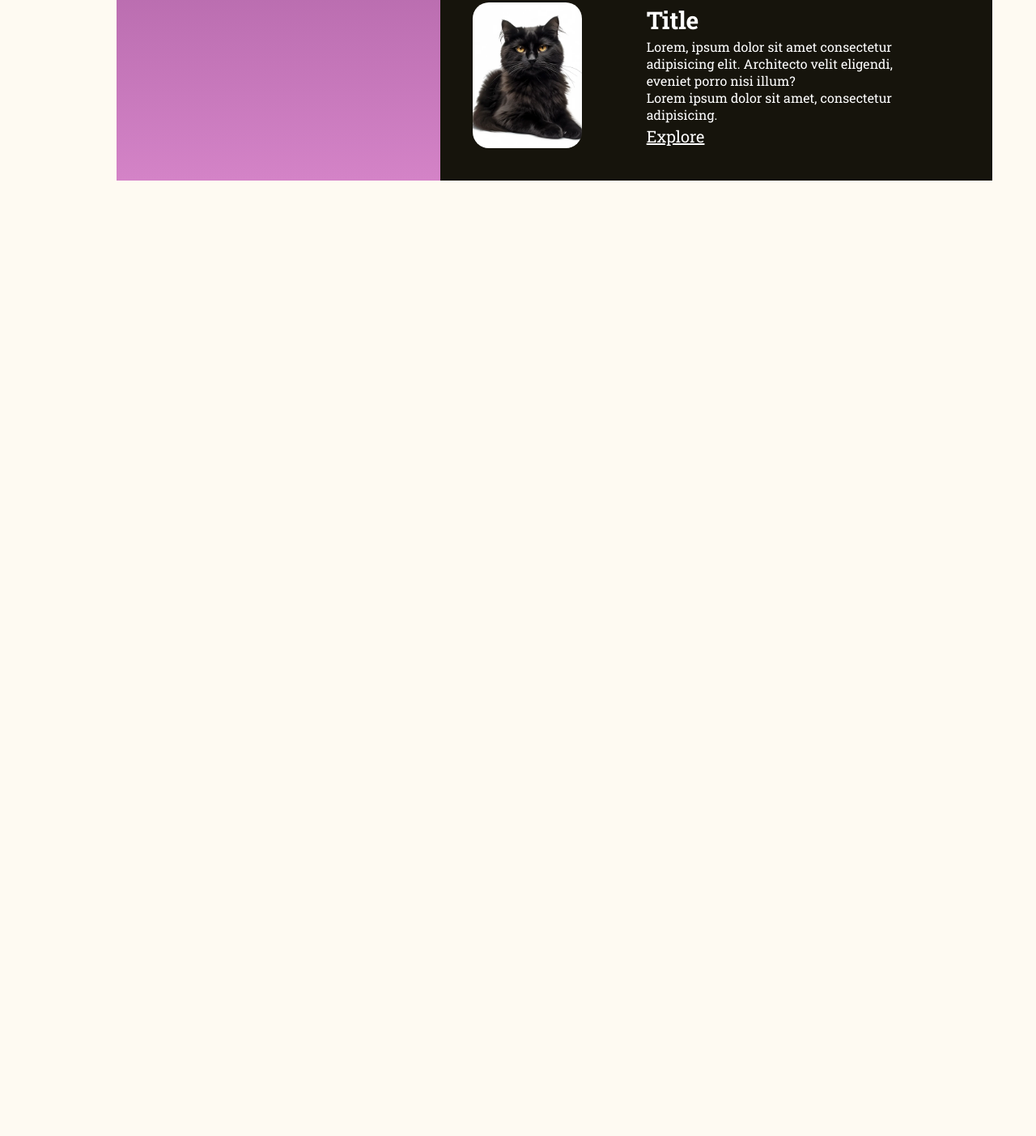
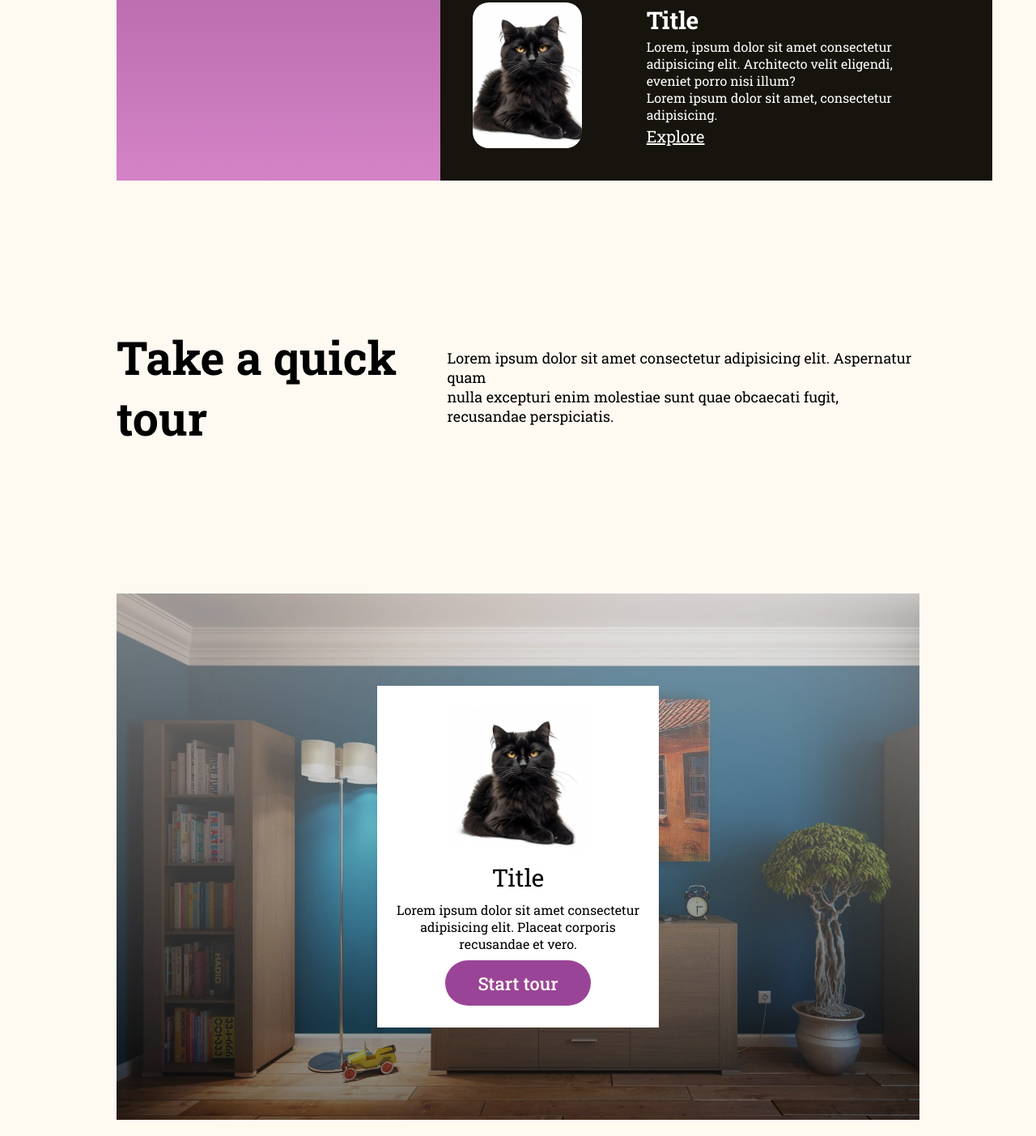
Before and after one commit to Alize21/customer-service-web, a plain HTML site: page index.html in a window 1280 px wide. Shown: the part 1297-2700 px from the top of the page at 81% size. Before the commit the page ends 1540 px from the top, so only its background shows below. Drawn offline with Linux system fonts and the light colour scheme.

Commit message:
menambahkan section tour

```diff
--- a/index.html
+++ b/index.html
@@ -76,6 +76,38 @@
           </div>
         </div>
       </section>
+
+      <!-- tour -->
+      <section class="tour">
+        <div class="container-tour">
+          <div class="tour-title-container">
+            <div class="tour-title">
+              <h1>Take a quick tour</h1>
+            </div>
+            <div class="tour-deskription">
+              <p>
+                Lorem ipsum dolor sit amet consectetur adipisicing elit. Aspernatur quam <br />
+                nulla excepturi enim molestiae sunt quae obcaecati fugit, recusandae perspiciatis.
+              </p>
+            </div>
+          </div>
+
+          <div class="tour-thumb">
+            <div class="tour-overlay">
+              <div class="tour-window">
+                <div class="tour-window-img">
+                  <img src="img/tour-img.jpeg" alt="" />
+                </div>
+                <h1>Title</h1>
+                <p>Lorem ipsum dolor sit amet consectetur adipisicing elit. Placeat corporis recusandae et vero.</p>
+                <div class="button tour-button">
+                  <a href="">Start tour</a>
+                </div>
+              </div>
+            </div>
+          </div>
+        </div>
+      </section>
     </div>
   </body>
 </html>
--- a/style.css
+++ b/style.css
@@ -178,3 +178,68 @@ body {
   font-size: 20px;
   color: white;
 }
+
+/* tour */
+.tour-title-container {
+  padding: 180px 0;
+  text-align: left;
+  display: flex;
+  align-items: center;
+}
+.tour-title {
+  font-size: 38px;
+  flex: 0.7;
+}
+.tour-deskription {
+  flex: 1;
+  font-size: 18px;
+  font-weight: 400;
+}
+
+.tour-thumb {
+  height: 650px;
+  background-image: url(img/tour-thumb.jpg);
+  background-size: cover;
+  position: relative;
+}
+
+.tour-overlay {
+  width: 100%;
+  height: 100%;
+  background-image: linear-gradient(to top, rgba(3, 3, 3, 0.5) 0%, rgba(238, 238, 238, 0.5) 100%);
+  display: flex;
+  align-items: center;
+}
+
+.tour-window {
+  box-sizing: border-box;
+  padding: 15px;
+  width: 35%;
+  height: 65%;
+  margin: 0 auto;
+  display: flex;
+  flex-direction: column;
+  align-items: center;
+  justify-content: center;
+  gap: 10px;
+  background-color: white;
+}
+
+.tour-window-img {
+  width: 180px;
+  height: 180px;
+}
+.tour-window-img img {
+  width: 100%;
+  height: 100%;
+}
+.tour-window h1 {
+  font-size: 30px;
+  font-weight: 400;
+}
+.tour-window p {
+  font-weight: 400;
+}
+.tour-button {
+  width: 180px;
+}
```
Also changed, not shown: img/tour-img.jpeg (added), img/tour-thumb.jpg (added).
